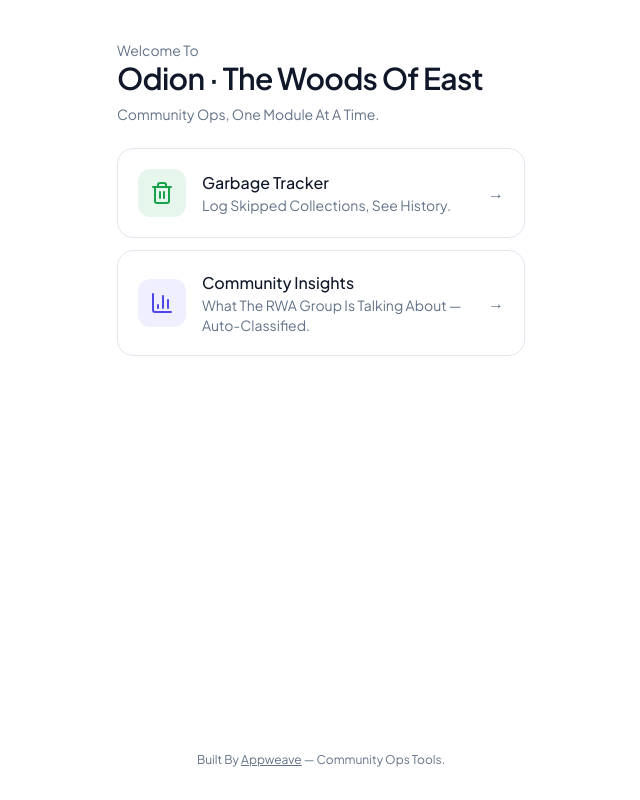
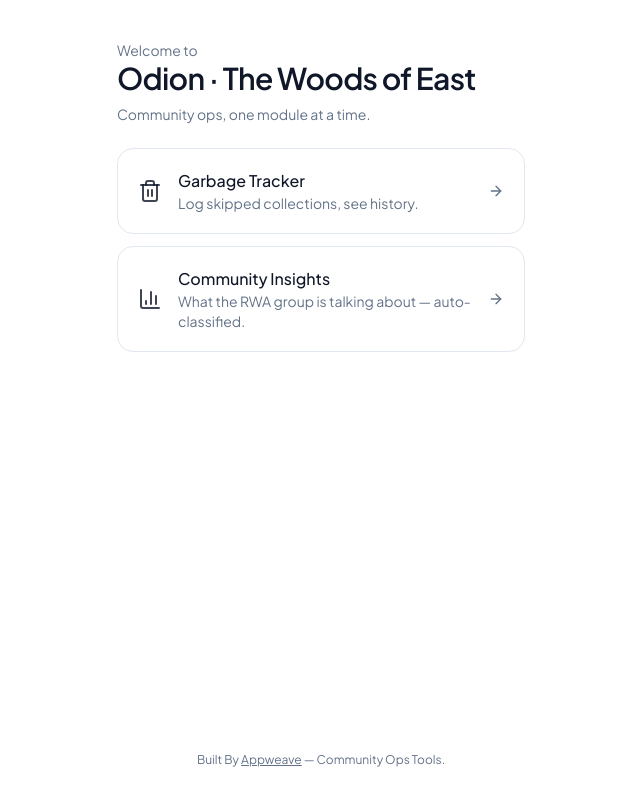
Before and after one commit to appweave-tech/odion, a Next.js app: page / in a window 1280 px wide. Shown: the whole page, without its empty margins (319-959 px from the left). Built offline with nearby package versions, Linux system fonts and the light colour scheme.

Commit message:
style(design): F3-F7 — landing sentence case, welcome-gate stats, anonymous reporter label, clean module icons, subtle nav active bar

```diff
--- a/src/app/garbage/_home.tsx
+++ b/src/app/garbage/_home.tsx
@@ -10,10 +10,19 @@ import { Trash2, CheckCircle2, Check, X } from 'lucide-react';
 import type { Villa } from '@/lib/types';
 
 type Phase = { phase: string; count: number };
+type Stats = { villas: number; skipsToday: number };
 
-export function GarbageHome({ phases, allVillas }: { phases: Phase[]; allVillas: Villa[] }) {
+export function GarbageHome({
+  phases,
+  allVillas,
+  stats,
+}: {
+  phases: Phase[];
+  allVillas: Villa[];
+  stats: Stats;
+}) {
   return (
-    <VillaGate phases={phases} allVillas={allVillas}>
+    <VillaGate phases={phases} allVillas={allVillas} stats={stats}>
       {(villa) => <VillaView villaId={villa.id} villaLabel={villa.label} />}
     </VillaGate>
   );
--- a/src/app/garbage/_nav.tsx
+++ b/src/app/garbage/_nav.tsx
@@ -42,13 +42,20 @@ export function GarbageNav() {
                 prefetch
                 onClick={() => setOptimistic(t.href)}
                 className={cn(
-                  'flex flex-col items-center justify-center gap-1 py-2.5 min-h-tap text-[11px] transition-colors',
+                  'relative flex flex-col items-center justify-center gap-1 py-2.5 min-h-tap text-[11px] transition-colors',
                   'active:bg-accent',
-                  isActive ? 'text-primary' : 'text-muted-foreground',
+                  isActive ? 'text-foreground' : 'text-muted-foreground',
                 )}
               >
-                <Icon className="size-5" />
-                {t.label}
+                <span
+                  aria-hidden
+                  className={cn(
+                    'absolute top-0 left-1/2 -translate-x-1/2 h-0.5 w-8 rounded-b-full transition-opacity',
+                    isActive ? 'bg-primary opacity-100' : 'opacity-0',
+                  )}
+                />
+                <Icon className={cn('size-5', isActive && 'text-primary')} />
+                <span className={cn(isActive && 'font-medium')}>{t.label}</span>
               </Link>
             </li>
           );
--- a/src/app/garbage/page.tsx
+++ b/src/app/garbage/page.tsx
@@ -1,9 +1,20 @@
 import { listPhases, listVillas } from '@/lib/actions/villas';
+import { listTodaySkips } from '@/lib/actions/skip';
 import { GarbageHome } from './_home';
 
 export const dynamic = 'force-dynamic';
 
 export default async function GarbagePage() {
-  const [phases, allVillas] = await Promise.all([listPhases(), listVillas()]);
-  return <GarbageHome phases={phases} allVillas={allVillas} />;
+  const [phases, allVillas, todaySkips] = await Promise.all([
+    listPhases(),
+    listVillas(),
+    listTodaySkips(),
+  ]);
+  return (
+    <GarbageHome
+      phases={phases}
+      allVillas={allVillas}
+      stats={{ villas: allVillas.length, skipsToday: todaySkips.length }}
+    />
+  );
 }
--- a/src/app/garbage/today/page.tsx
+++ b/src/app/garbage/today/page.tsx
@@ -26,7 +26,11 @@ export default async function TodayPage() {
           {skips.map((s) => (
             <li key={s.id} className="flex items-center justify-between px-4 py-3 min-h-tap gap-3">
               <div className="font-medium text-base">{s.villa_label}</div>
-              <div className="text-sm text-muted-foreground">{s.reporter_name ?? '—'}</div>
+              {s.reporter_name ? (
+                <div className="text-sm text-muted-foreground">{s.reporter_name}</div>
+              ) : (
+                <div className="text-xs text-muted-foreground/70 italic">anonymous</div>
+              )}
             </li>
           ))}
         </ul>
--- a/src/app/page.tsx
+++ b/src/app/page.tsx
@@ -1,16 +1,14 @@
 import Link from 'next/link';
-import { Trash2, BarChart3 } from 'lucide-react';
+import { Trash2, BarChart3, ArrowRight } from 'lucide-react';
 
 function ModuleCard({
   href,
   icon,
-  iconClass,
   title,
   subtitle,
 }: {
   href: string;
   icon: React.ReactNode;
-  iconClass: string;
   title: string;
   subtitle: string;
 }) {
@@ -19,12 +17,14 @@ function ModuleCard({
       href={href}
       className="rounded-2xl border bg-card p-5 active:scale-[0.98] transition flex items-center gap-4 min-h-tap hover:bg-accent/40"
     >
-      <div className={`rounded-xl p-3 ${iconClass}`}>{icon}</div>
+      <span aria-hidden className="text-foreground/80 shrink-0">
+        {icon}
+      </span>
       <div className="flex-1 min-w-0">
-        <div className="font-medium">{title}</div>
+        <div className="font-medium text-base">{title}</div>
         <div className="text-sm text-muted-foreground">{subtitle}</div>
       </div>
-      <span aria-hidden className="text-muted-foreground">→</span>
+      <ArrowRight aria-hidden className="size-4 text-muted-foreground shrink-0" />
     </Link>
   );
 }
@@ -33,24 +33,22 @@ export default function HomePage() {
   return (
     <main className="flex-1 flex flex-col max-w-md mx-auto w-full">
       <header className="px-5 pt-10 pb-6">
-        <p className="text-sm text-muted-foreground">Welcome To</p>
-        <h1 className="text-3xl font-semibold tracking-tight">Odion · The Woods Of East</h1>
-        <p className="mt-2 text-sm text-muted-foreground">Community Ops, One Module At A Time.</p>
+        <p className="text-sm text-muted-foreground">Welcome to</p>
+        <h1 className="text-3xl font-semibold tracking-tight">Odion · The Woods of East</h1>
+        <p className="mt-2 text-sm text-muted-foreground">Community ops, one module at a time.</p>
       </header>
       <section className="px-5 grid gap-3">
         <ModuleCard
           href="/garbage"
           icon={<Trash2 className="size-6" />}
-          iconClass="bg-primary/10 text-primary"
           title="Garbage Tracker"
-          subtitle="Log Skipped Collections, See History."
+          subtitle="Log skipped collections, see history."
         />
         <ModuleCard
           href="/insights"
           icon={<BarChart3 className="size-6" />}
-          iconClass="bg-indigo-500/10 text-indigo-600"
           title="Community Insights"
-          subtitle="What The RWA Group Is Talking About — Auto-Classified."
+          subtitle="What the RWA group is talking about — auto-classified."
         />
       </section>
       <footer className="mt-auto px-5 py-8 text-xs text-muted-foreground text-center">
--- a/src/components/VillaGate.tsx
+++ b/src/components/VillaGate.tsx
@@ -4,18 +4,21 @@ import * as React from 'react';
 import { getVilla } from '@/lib/device';
 import { VillaPicker } from '@/components/VillaPicker';
 import { Button } from '@/components/ui/button';
-import { Home } from 'lucide-react';
+import { Home, Users, AlertCircle } from 'lucide-react';
 import type { Villa } from '@/lib/types';
 
 type Phase = { phase: string; count: number };
+type Stats = { villas: number; skipsToday: number };
 
 export function VillaGate({
   phases,
   allVillas,
+  stats,
   children,
 }: {
   phases: Phase[];
   allVillas: Villa[];
+  stats: Stats;
   children: (villa: { id: string; label: string }) => React.ReactNode;
 }) {
   const [villa, setVillaState] = React.useState<{ id: string; label: string } | null>(null);
@@ -60,6 +63,29 @@ export function VillaGate({
             />
           </div>
         </div>
+
+        <div className="grid grid-cols-2 gap-3">
+          <div className="rounded-xl border bg-card p-4">
+            <div className="flex items-center gap-2 text-xs uppercase tracking-wider text-muted-foreground">
+              <Users className="size-3.5" /> Neighbours
+            </div>
+            <div className="mt-1 text-2xl font-semibold tabular-nums">{stats.villas}</div>
+            <div className="text-xs text-muted-foreground">villas registered</div>
+          </div>
+          <div className="rounded-xl border bg-card p-4">
+            <div className="flex items-center gap-2 text-xs uppercase tracking-wider text-muted-foreground">
+              <AlertCircle className="size-3.5" /> Today
+            </div>
+            <div className="mt-1 text-2xl font-semibold tabular-nums">{stats.skipsToday}</div>
+            <div className="text-xs text-muted-foreground">
+              skip{stats.skipsToday === 1 ? '' : 's'} reported
+            </div>
+          </div>
+        </div>
+
+        <p className="text-xs text-muted-foreground text-center mt-2">
+          Keeping the BBMP honest, one collection at a time.
+        </p>
       </div>
     );
   }
```
